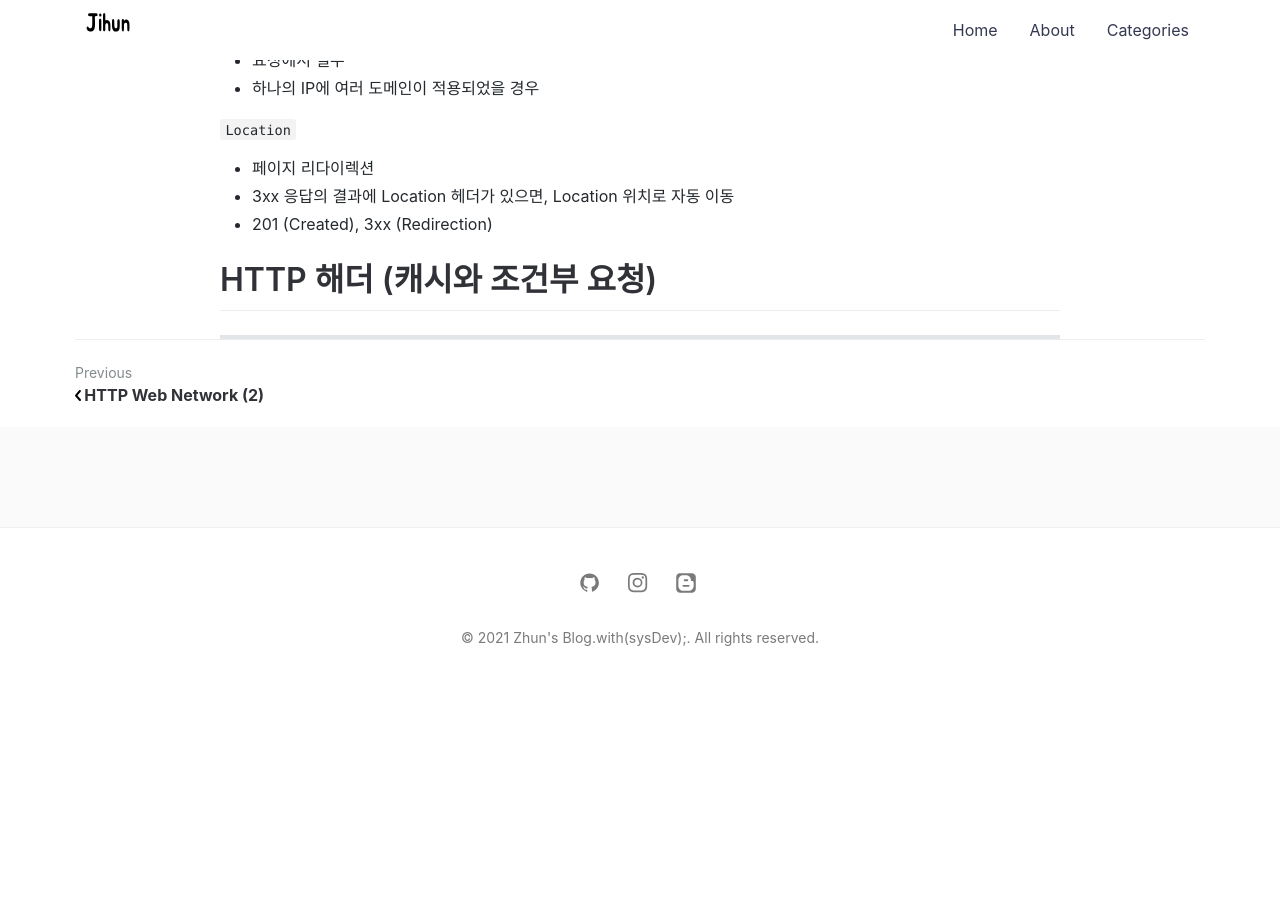
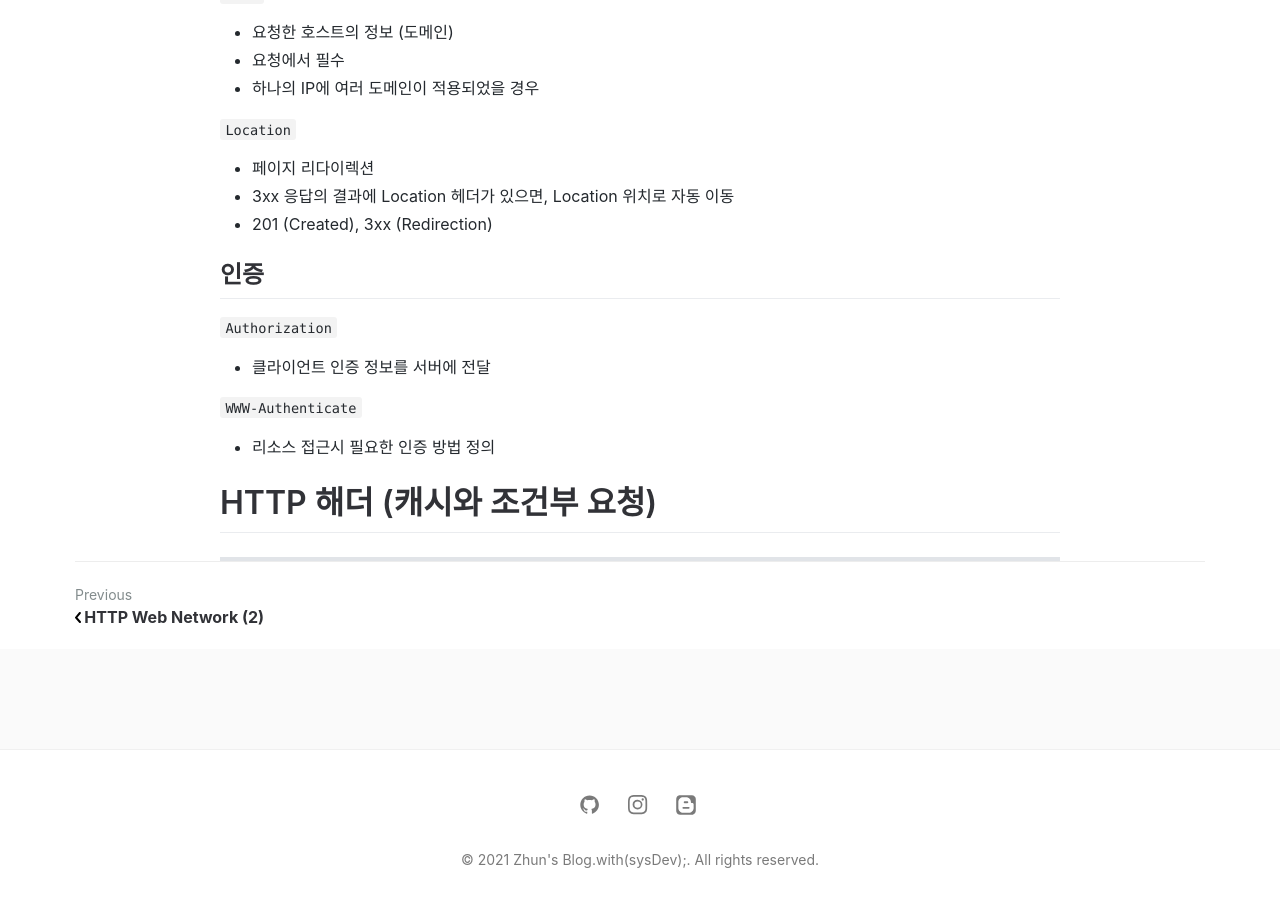
Before and after one commit to jihunparkme/jihunparkme.github.io, a Jekyll site: the page built from _posts/2021-07-07-Http-Web-Network_header.md, in a window 1280 px wide and 900 px high, scrolled down 3559 px. Built offline with Jekyll 4.4.1, drawn with Linux system fonts in a browser that asks for light colours; comment, search, counter and statistics services are not loaded; before the commit the page ends 4252 px from its top, so only the background shows below that.

Commit message:
[HTTP 헤더1 - 일반 헤더] 인증

```diff
--- a/_posts/2021-07-07-Http-Web-Network_header.md
+++ b/_posts/2021-07-07-Http-Web-Network_header.md
@@ -141,6 +141,16 @@ Client가 선호하는 표현 요청 (요청시에만 사용)
 - 3xx 응답의 결과에 Location 헤더가 있으면, Location 위치로 자동 이동
 - 201 (Created), 3xx (Redirection)
 
+## 인증
+
+`Authorization`
+
+- 클라이언트 인증 정보를 서버에 전달
+
+`WWW-Authenticate`
+
+- 리소스 접근시 필요한 인증 방법 정의
+
 # HTTP 해더 (캐시와 조건부 요청)
 
 ---
```
